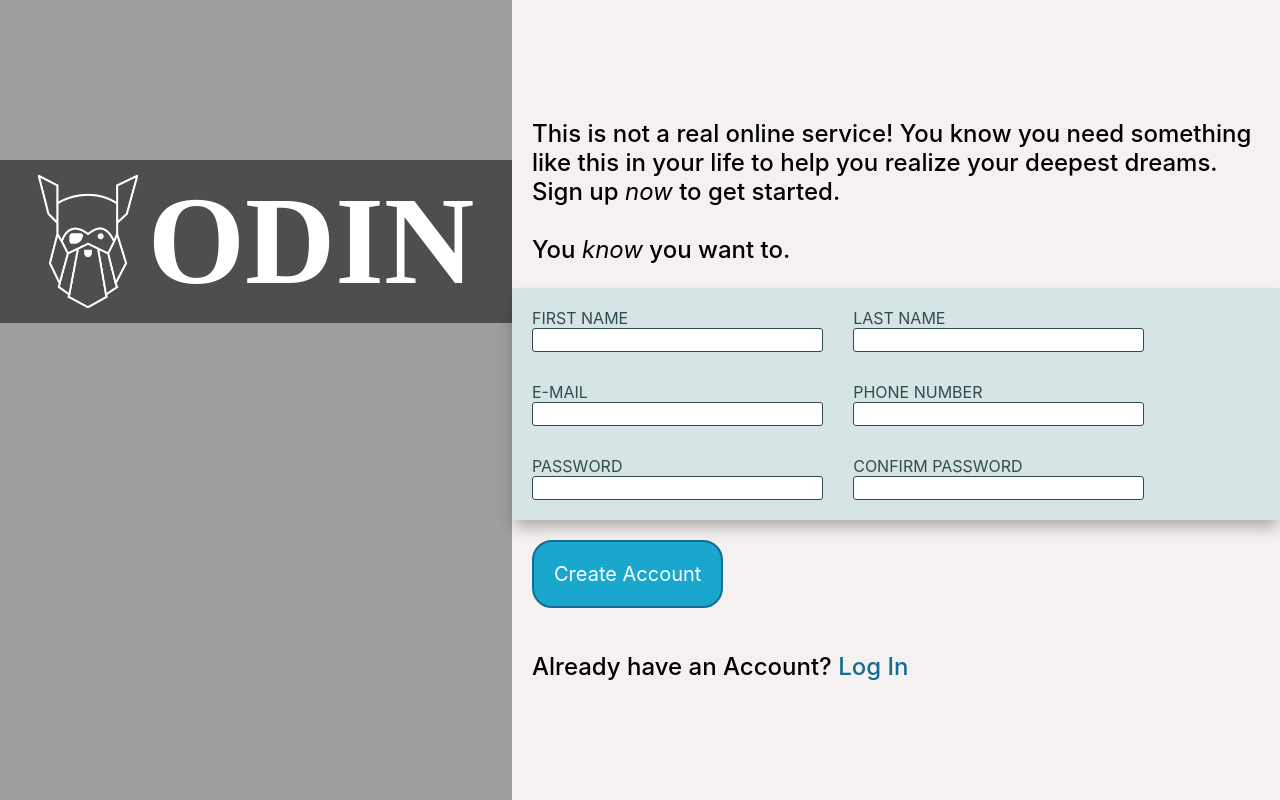
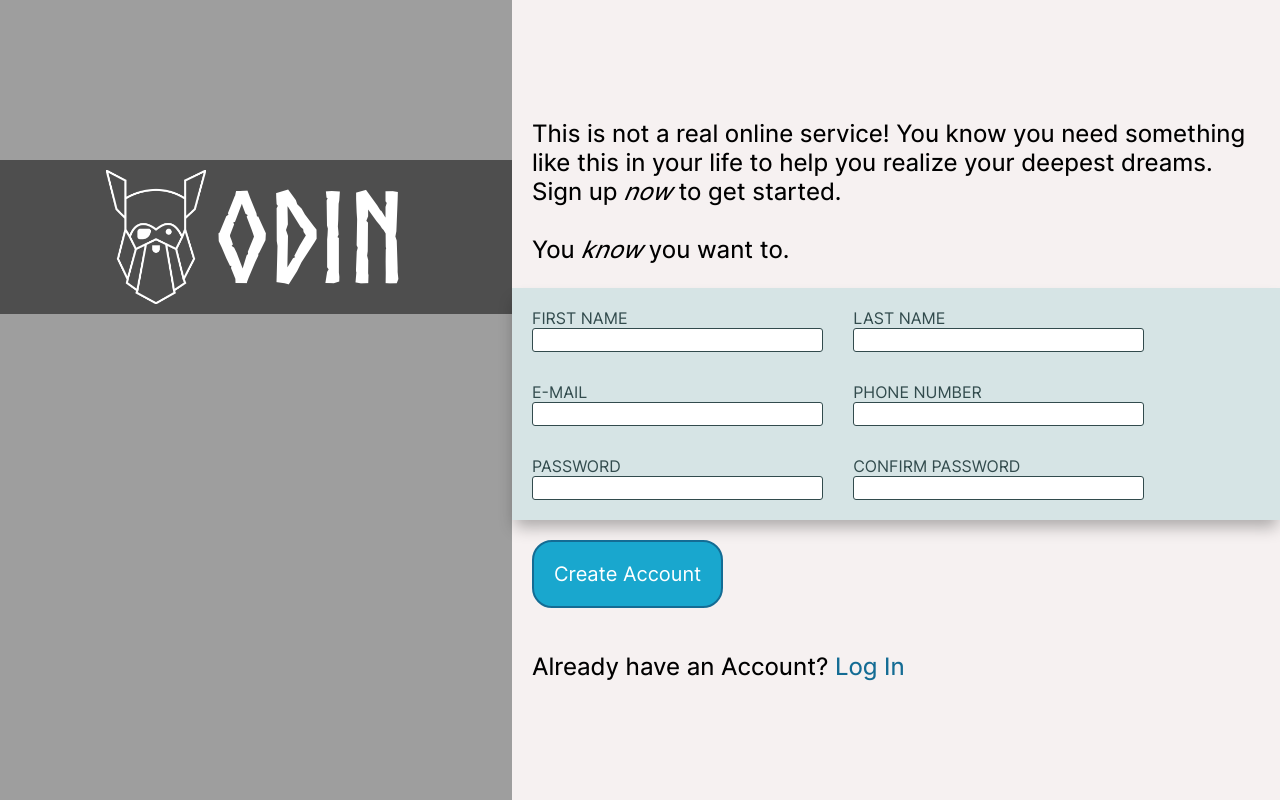
Before and after one commit to ManuelC23/SignUpForm, a plain HTML site: page index.html in a window 1280 px wide. Drawn offline with Linux system fonts and the light colour scheme; the site is published under a folder, as on GitHub Pages, so addresses that start at the root find nothing.

Commit message:
Minor UI changes

```diff
--- a/styles/styles.css
+++ b/styles/styles.css
@@ -1,11 +1,11 @@
 @font-face {
     font-family: odin-font;
-    src: url(/styles/fonts/Norse-Bold.otf);
+    src: url(./fonts/Norse-Bold.otf);
 }
 
 @font-face {
     font-family: inter;
-    src: url(/styles/fonts/Inter.ttf);
+    src: url(./fonts/Inter.ttf);
 }
 
 body {
```
